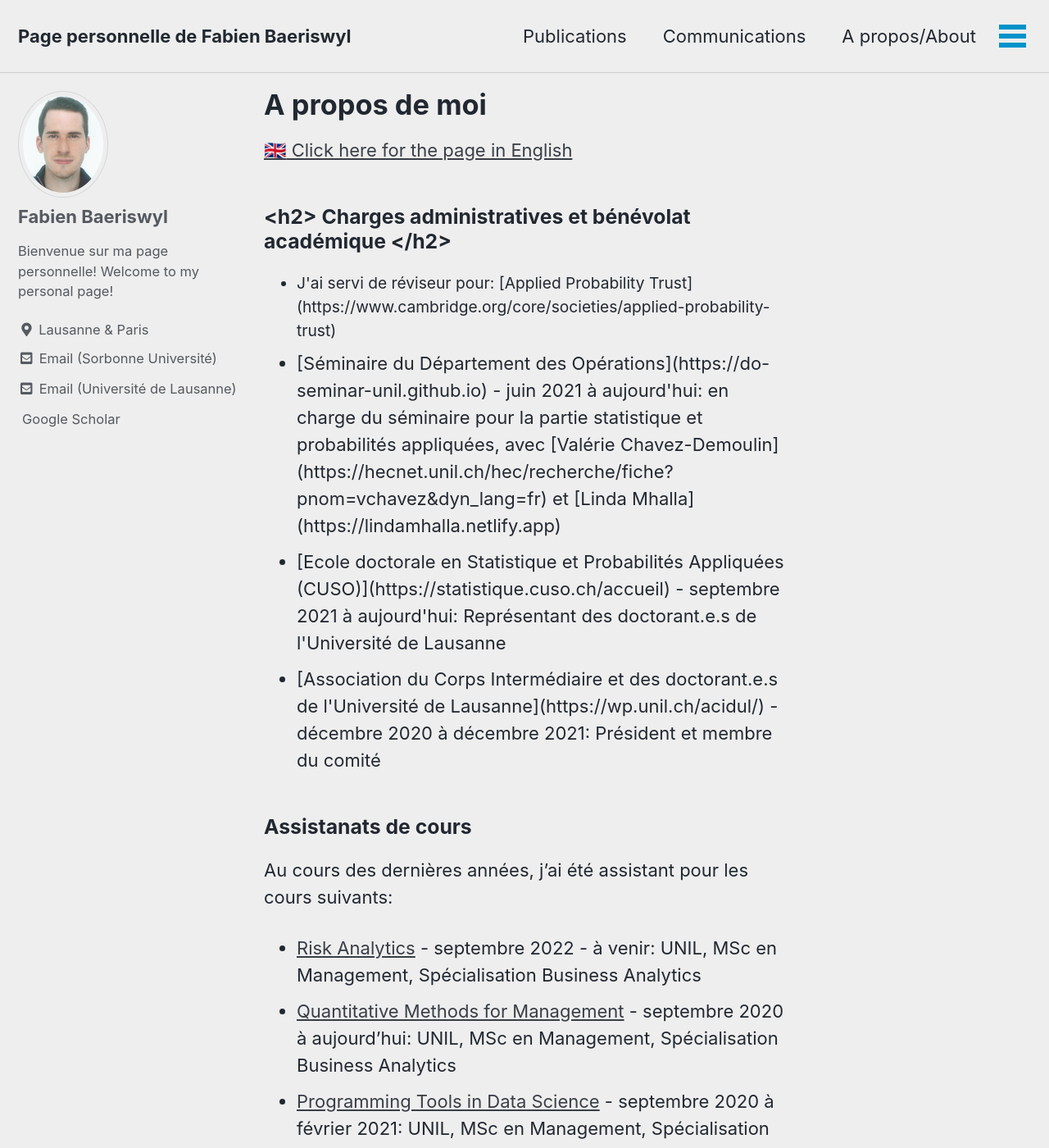
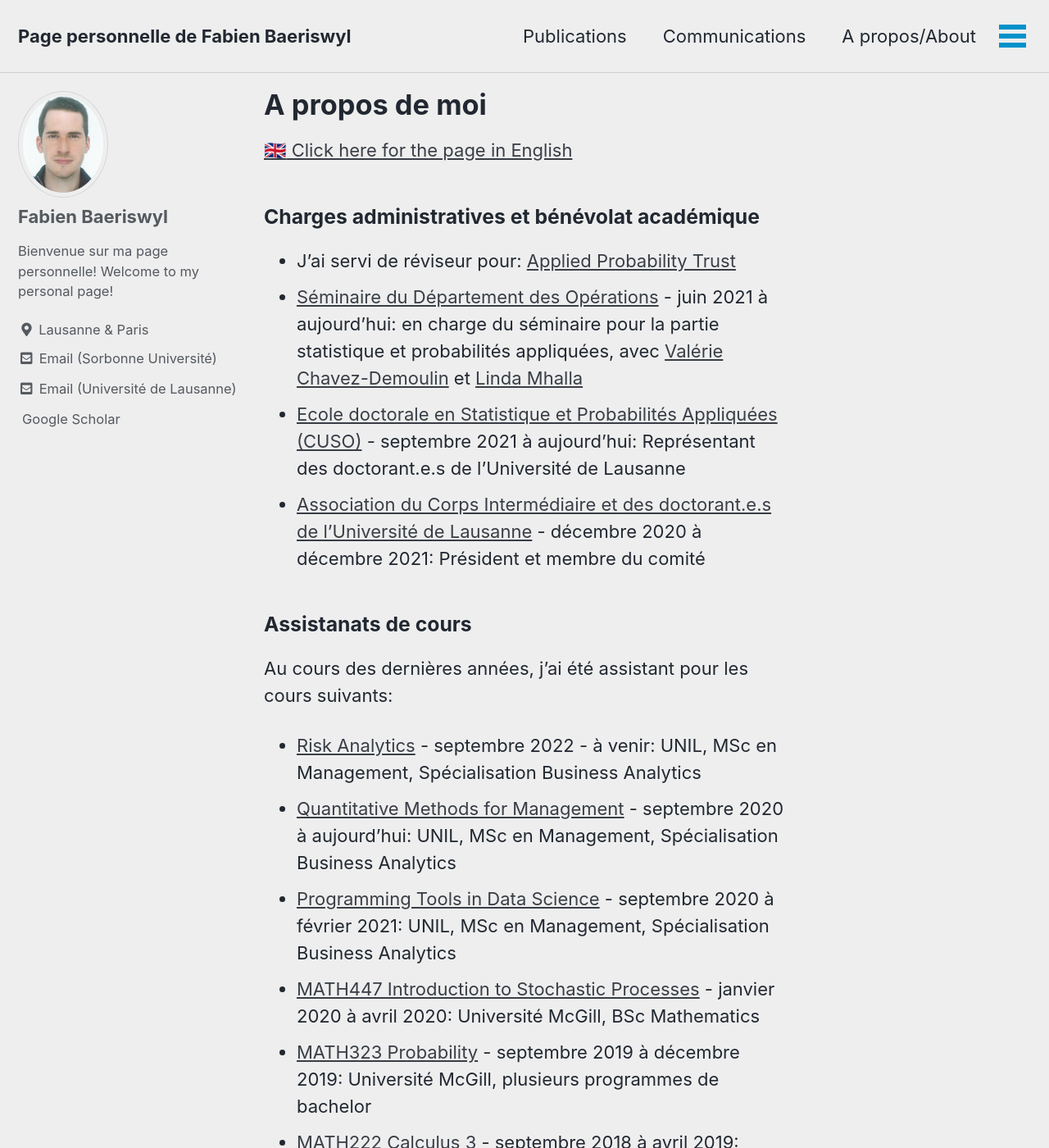
Before and after one commit to hplaninic/hrvoje.planinic.github.io, a Jekyll site: the page built from _pages/apropos.md, in a window 1280 px wide and 1400 px high. Shown: the whole window at 82% size. Built offline with Jekyll 4.4.1, drawn with Linux system fonts in a browser that asks for light colours; cached includes are drawn as plain includes; emoji names are drawn with the system emoji font; a style sheet for code colours, icons or effects is not loaded.

Commit message:
new size

```diff
--- a/_pages/apropos.md
+++ b/_pages/apropos.md
@@ -7,14 +7,13 @@ author_profile: true
 
 [:uk: Click here for the page in English](https://fabienbaeriswyl.fr/about)
 
-### <h2> Charges administratives et bénévolat académique </h2>
+### Charges administratives et bénévolat académique
 
-<ul>
-<li style="font-size:1.5vw"> J'ai servi de réviseur pour: [Applied Probability Trust](https://www.cambridge.org/core/societies/applied-probability-trust) </li>
-<li> [Séminaire du Département des Opérations](https://do-seminar-unil.github.io) - juin 2021 à aujourd'hui: en charge du séminaire pour la partie statistique et probabilités appliquées, avec [Valérie Chavez-Demoulin](https://hecnet.unil.ch/hec/recherche/fiche?pnom=vchavez&dyn_lang=fr) et [Linda Mhalla](https://lindamhalla.netlify.app) </li>
-<li> [Ecole doctorale en Statistique et Probabilités Appliquées (CUSO)](https://statistique.cuso.ch/accueil) - septembre 2021 à aujourd'hui: Représentant des doctorant.e.s de l'Université de Lausanne</li>
-<li> [Association du Corps Intermédiaire et des doctorant.e.s de l'Université de Lausanne](https://wp.unil.ch/acidul/) - décembre 2020 à décembre 2021: Président et membre du comité</li>
-</ul>
+- J'ai servi de réviseur pour: [Applied Probability Trust](https://www.cambridge.org/core/societies/applied-probability-trust)
+- [Séminaire du Département des Opérations](https://do-seminar-unil.github.io) - juin 2021 à aujourd'hui: en charge du séminaire pour la partie statistique et probabilités appliquées, avec [Valérie Chavez-Demoulin](https://hecnet.unil.ch/hec/recherche/fiche?pnom=vchavez&dyn_lang=fr) et [Linda Mhalla](https://lindamhalla.netlify.app)
+- [Ecole doctorale en Statistique et Probabilités Appliquées (CUSO)](https://statistique.cuso.ch/accueil) - septembre 2021 à aujourd'hui: Représentant des doctorant.e.s de l'Université de Lausanne
+- [Association du Corps Intermédiaire et des doctorant.e.s de l'Université de Lausanne](https://wp.unil.ch/acidul/) - décembre 2020 à décembre 2021: Président et membre du comité
+
 ### Assistanats de cours
 
 Au cours des dernières années, j'ai été assistant pour les cours suivants:
```
